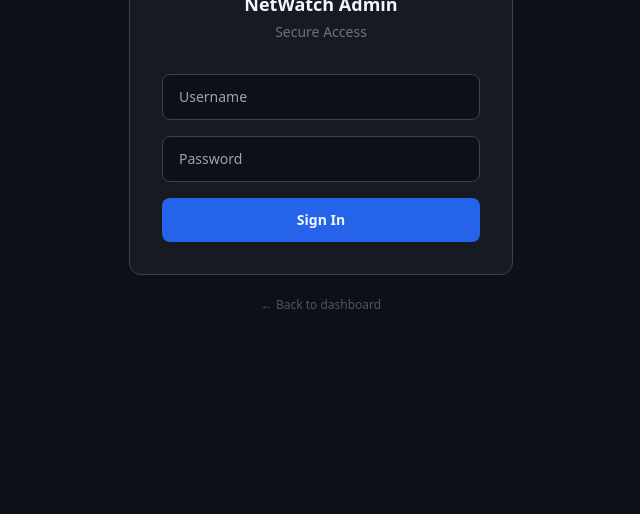
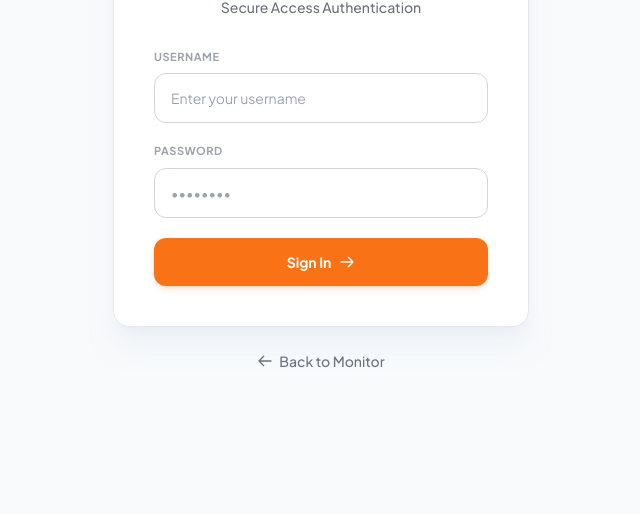
Before and after one commit to cssdy01/netwatch, a plain HTML site: page frontend/public/admin/login.html in a window 1280 px wide. Shown: the part 286-800 px from the top of the page, without its empty margins (319-959 px from the left). Drawn offline with nearby package versions, Linux system fonts and the light colour scheme; no server answers.

Commit message:
NetWatch  source code version 1 update

```diff
--- a/frontend/public/admin/login.html
+++ b/frontend/public/admin/login.html
@@ -3,45 +3,95 @@
 <head>
   <meta charset="UTF-8">
   <meta name="viewport" content="width=device-width, initial-scale=1.0">
-  <title>NetWatch — Admin</title>
+  <title>NetWatch — Admin Login</title>
+
   <script src="https://cdn.tailwindcss.com"></script>
-  <style>body { background: #0d1117; color: #f0f6fc; }</style>
+  <link rel="preconnect" href="https://fonts.googleapis.com">
+  <link rel="preconnect" href="https://fonts.gstatic.com" crossorigin>
+  <link href="https://fonts.googleapis.com/css2?family=Plus+Jakarta+Sans:wght@400;500;600;700&family=JetBrains+Mono:wght@400;700&display=swap" rel="stylesheet">
+
+  <style>
+    body {
+      background: #f8fafc;
+      color: #0f172a;
+      font-family: 'Plus Jakarta Sans', sans-serif;
+    }
+
+    /* Custom input focus transition */
+    .input-field {
+      transition: all 0.2s cubic-bezier(0.4, 0, 0.2, 1);
+    }
+    .input-field:focus {
+      outline: none;
+      border-color: #f97316; /* Orange border */
+      box-shadow: 0 0 0 3px rgba(249, 115, 22, 0.15); /* Orange ring */
+    }
+
+    /* Smooth entry animation for the card */
+    @keyframes slideUp {
+      from { opacity: 0; transform: translateY(20px); }
+      to { opacity: 1; transform: translateY(0); }
+    }
+    .animate-entry {
+      animation: slideUp 0.5s cubic-bezier(0.16, 1, 0.3, 1) forwards;
+    }
+  </style>
 </head>
-<body class="min-h-screen flex items-center justify-center">
-  <div class="w-full max-w-sm">
-    <div class="rounded-xl border border-gray-700 p-8" style="background:#161b22">
+<body class="min-h-screen flex items-center justify-center p-4">
+
+  <div class="w-full max-w-[26rem] animate-entry">
+    <div class="bg-white rounded-2xl border border-gray-200 p-8 sm:p-10 shadow-xl shadow-slate-200/50">
+
       <div class="text-center mb-8">
-        <div class="text-3xl mb-2">🔒</div>
-        <div class="font-bold text-lg">NetWatch Admin</div>
-        <div class="text-gray-500 text-sm mt-1">Secure Access</div>
+        <img src="/images/TSAROLABS_updated_logo.png" alt="TSARO Labs" class="h-10 object-contain mx-auto mb-5" onerror="this.style.display='none'">
+        <h1 class="text-2xl font-bold tracking-tight text-gray-900">NetWatch Admin</h1>
+        <p class="text-gray-500 text-sm mt-1.5 font-medium">Secure Access Authentication</p>
       </div>
-      <div id="errMsg" class="hidden mb-4 px-3 py-2 rounded-lg text-sm bg-red-950 text-red-300 border border-red-800"></div>
-      <div class="space-y-4">
-        <input id="user" type="text" autocomplete="username"
-          placeholder="Username"
-          class="w-full px-4 py-3 rounded-lg border border-gray-700 text-sm focus:outline-none focus:border-blue-500"
-          style="background:#0d1117" />
-        <input id="pass" type="password" autocomplete="current-password"
-          placeholder="Password"
-          class="w-full px-4 py-3 rounded-lg border border-gray-700 text-sm focus:outline-none focus:border-blue-500"
-          style="background:#0d1117" />
+
+      <div id="errMsg" class="hidden mb-6 px-4 py-3 rounded-xl text-sm bg-red-50 text-red-700 border border-red-200 font-medium flex items-center gap-2">
+        <svg class="w-4 h-4 shrink-0" fill="none" stroke="currentColor" viewBox="0 0 24 24"><path stroke-linecap="round" stroke-linejoin="round" stroke-width="2" d="M12 9v2m0 4h.01m-6.938 4h13.856c1.54 0 2.502-1.667 1.732-3L13.732 4c-.77-1.333-2.694-1.333-3.464 0L3.34 16c-.77 1.333.192 3 1.732 3z"></path></svg>
+        <span id="errText"></span>
+      </div>
+
+      <div class="space-y-5">
+        <div>
+          <label for="user" class="block text-[11px] font-bold text-gray-400 uppercase tracking-wider mb-2">Username</label>
+          <input id="user" type="text" autocomplete="username"
+            placeholder="Enter your username"
+            class="input-field w-full px-4 py-3.5 rounded-xl border border-gray-300 text-sm text-gray-900 bg-white placeholder-gray-400" />
+        </div>
+
+        <div>
+          <label for="pass" class="block text-[11px] font-bold text-gray-400 uppercase tracking-wider mb-2">Password</label>
+          <input id="pass" type="password" autocomplete="current-password"
+            placeholder="••••••••"
+            class="input-field w-full px-4 py-3.5 rounded-xl border border-gray-300 text-sm text-gray-900 bg-white placeholder-gray-400" />
+        </div>
+
         <button id="loginBtn" onclick="doLogin()"
-          class="w-full py-3 rounded-lg font-semibold text-sm bg-blue-600 hover:bg-blue-500 transition">
+          class="w-full mt-2 py-3.5 rounded-xl font-bold text-sm bg-orange-500 hover:bg-orange-600 text-white transition-all shadow-md shadow-orange-500/20 active:scale-[0.98] flex items-center justify-center gap-2">
           Sign In
+          <svg class="w-4 h-4" fill="none" stroke="currentColor" viewBox="0 0 24 24"><path stroke-linecap="round" stroke-linejoin="round" stroke-width="2" d="M14 5l7 7m0 0l-7 7m7-7H3"></path></svg>
         </button>
       </div>
     </div>
-    <div class="text-center mt-4">
-      <a href="/" class="text-xs text-gray-600 hover:text-gray-400">← Back to dashboard</a>
+
+    <div class="text-center mt-6">
+      <a href="/" class="text-sm font-medium text-gray-500 hover:text-orange-500 transition-colors flex items-center justify-center gap-1.5">
+        <svg class="w-4 h-4" fill="none" stroke="currentColor" viewBox="0 0 24 24"><path stroke-linecap="round" stroke-linejoin="round" stroke-width="2" d="M10 19l-7-7m0 0l7-7m-7 7h18"></path></svg>
+        Back to Monitor
+      </a>
     </div>
   </div>
 
   <script src="/config.js"></script>
   <script src="/js/api.js"></script>
+
   <script>
     // Auto-redirect if already logged in
     API.me().then(() => { window.location = '/admin/dashboard.html'; }).catch(() => {});
 
+    // Keyboard events for enter key submission
     document.getElementById('user').addEventListener('keydown', e => {
       if (e.key === 'Enter') document.getElementById('pass').focus();
     });
@@ -49,11 +99,17 @@
       if (e.key === 'Enter') doLogin();
     });
 
+    // Core login function
     async function doLogin() {
       const btn = document.getElementById('loginBtn');
       const err = document.getElementById('errMsg');
+      const errText = document.getElementById('errText');
+
       err.classList.add('hidden');
-      btn.textContent = 'Signing in…';
+      btn.innerHTML = `
+        <svg class="w-4 h-4 animate-spin text-white" fill="none" viewBox="0 0 24 24"><circle class="opacity-25" cx="12" cy="12" r="10" stroke="currentColor" stroke-width="4"></circle><path class="opacity-75" fill="currentColor" d="M4 12a8 8 0 018-8V0C5.373 0 0 5.373 0 12h4zm2 5.291A7.962 7.962 0 014 12H0c0 3.042 1.135 5.824 3 7.938l3-2.647z"></path></svg>
+        Signing in…
+      `;
       btn.disabled = true;
 
       try {
@@ -63,9 +119,9 @@
         );
         window.location = '/admin/dashboard.html';
       } catch (e) {
-        err.textContent = e.message || 'Invalid credentials';
+        errText.textContent = e.message || 'Invalid credentials. Please try again.';
         err.classList.remove('hidden');
-        btn.textContent = 'Sign In';
+        btn.innerHTML = `Sign In <svg class="w-4 h-4" fill="none" stroke="currentColor" viewBox="0 0 24 24"><path stroke-linecap="round" stroke-linejoin="round" stroke-width="2" d="M14 5l7 7m0 0l-7 7m7-7H3"></path></svg>`;
         btn.disabled = false;
       }
     }
```
Also changed, not shown: frontend/public/admin/dashboard.html (+2 -2 lines).
